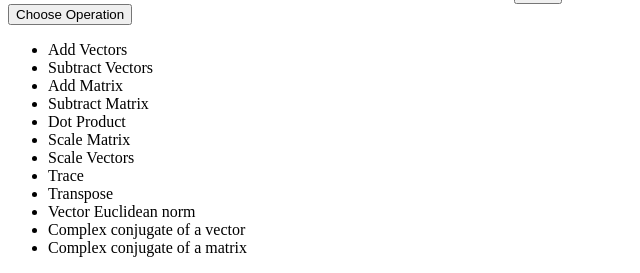
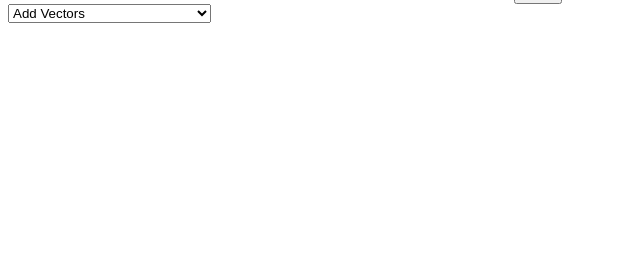
Before and after one commit to ayu7/wolf, a Flask app: page /draw in a window 1280 px wide. Shown: the part 584-857 px from the top of the page, without its empty margins (0-640 px from the left). After the commit the page ends 607 px from the top, so only its background shows below. Run offline with Flask 2, Linux system fonts and the light colour scheme.

Commit message:
uniform dropdown for html

```diff
--- a/templates/draw.html
+++ b/templates/draw.html
@@ -10,26 +10,20 @@
     <button id="clear"> Clear </button>
 
     <div class="col-lg-4">
-    <div class="dropdown">
-        <button class="btn btn-default dropdown-toggle" type="button" id="dropdownMenu1" data-toggle="dropdown" aria-haspopup="true" aria-expanded="true">
-          Choose Operation
-          <span class="caret"></span>
-        </button>
-        <ul class="dropdown-menu" aria-labelledby="dropdownMenu1">
-    <li class="2">Add Vectors</li>
-    <li class="2">Subtract Vectors</li>
-    <li class="2">Add Matrix</li>
-    <li class="2">Subtract Matrix</li>
-    <li class="2">Dot Product</li>
-    <li class="2">Scale Matrix</li>
-    <li class="2">Scale Vectors</li>
-    <li class="1">Trace</li>
-    <li class="1">Transpose</li>
-    <li class="1">Vector Euclidean norm </li>
-    <li class="1">Complex conjugate of a vector</li>
-    <li class="1">Complex conjugate of a matrix </li>
-    </ul>
-    </div>
+      <select id="operation">
+        <option value="addvector" class="2">Add Vectors</option>
+        <option value="subvector" class="2">Subtract Vectors</option>
+        <option value="addmatrix" class="2">Add Matrices</option>
+        <option value="submatrix" class="2">Subtract Matrices</option>
+        <option value="dot" class="2">Dot Product</option>
+        <option value="scalvector" class="2">Multiply Vector By A Scalar</option>
+        <option value="scalmatrix" class="2">Multiply Matrix By A Scalar</option>
+        <option value="trace" class="1">Trace</option>
+        <option value="transpose" class="1">Transpose</option>
+        <option value="v_euclidean" class="1">Vector Euclidean norm </option>
+        <option value="v_conjugate" class="1">Complex conjugate of a vector</option>
+        <option value="m_conjugate" class="1">Complex conjugate of a matrix </option>
+      </select>
     </div>
 
     <canvas hidden height="500" width="500" id="box1" style="border:1px solid"> </canvas>
```
Also changed, not shown: templates/type.html (+12 -7 lines), templates/upload.html (+15 -10 lines).
